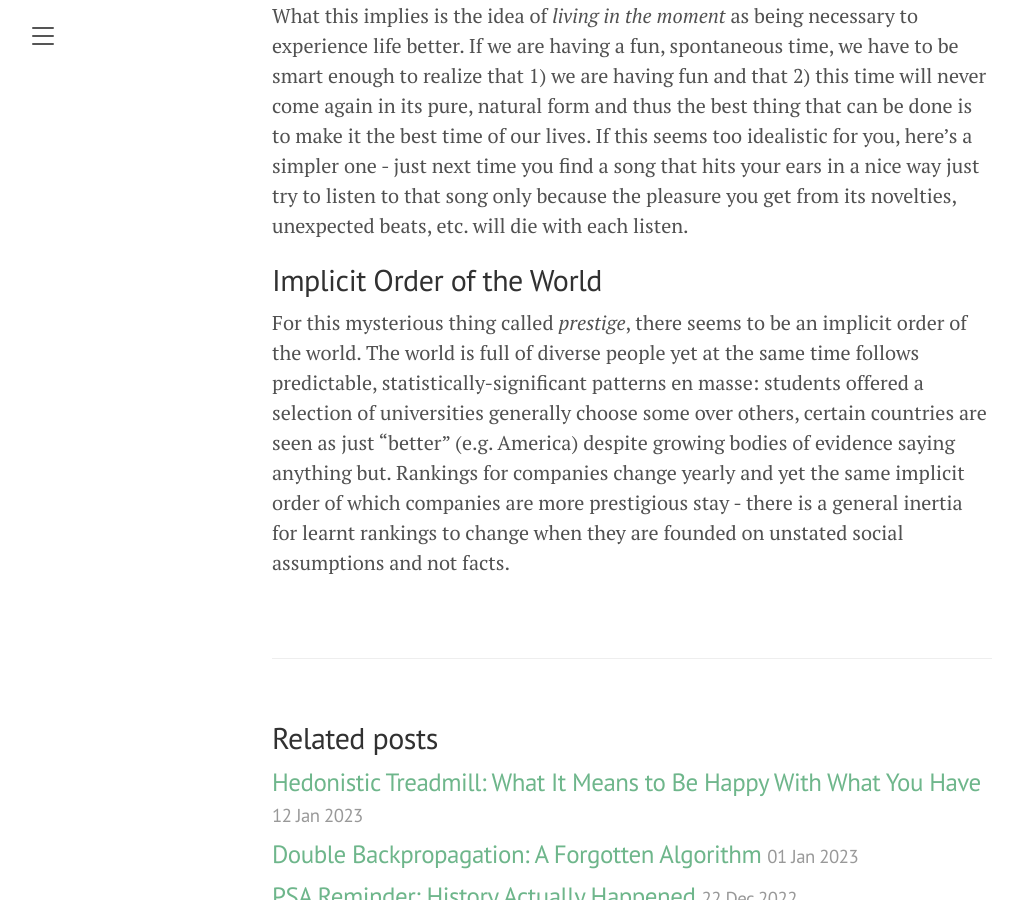
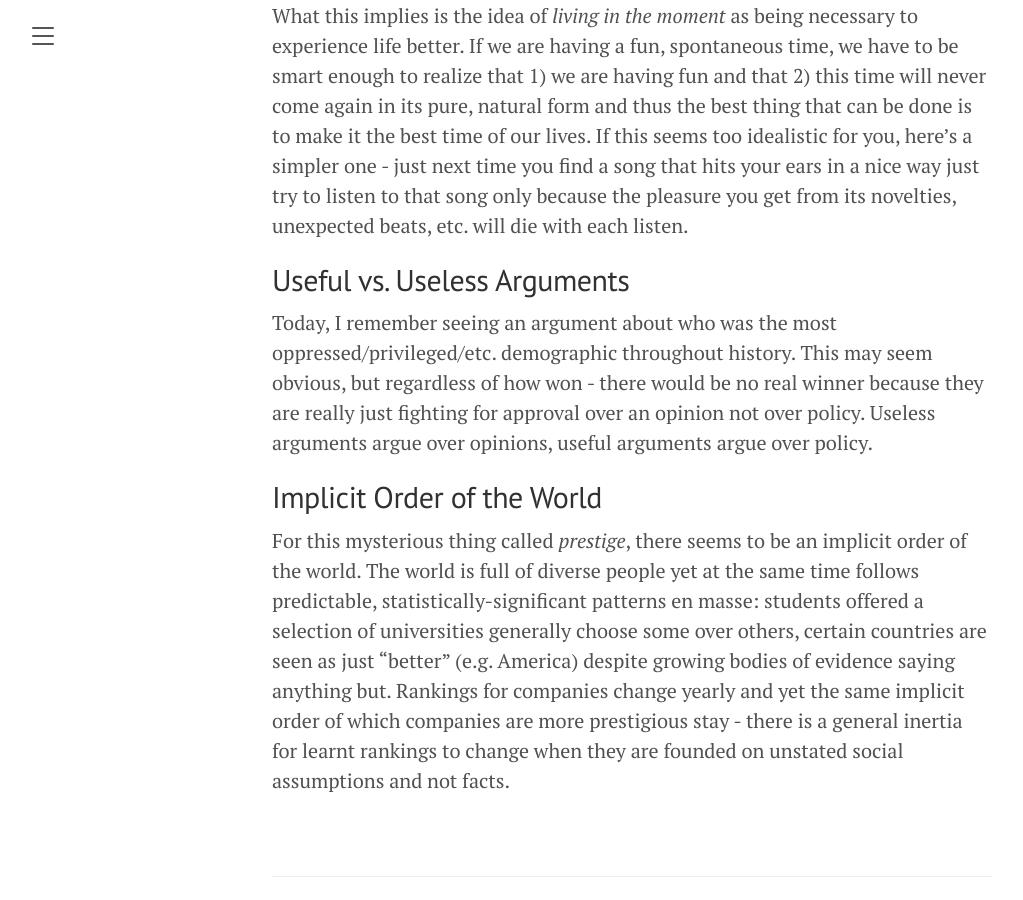
Before and after one commit to anish-lakkapragada/moments-of-clarity, a Jekyll site: the page built from _posts/2023-02-02-update.markdown, in a window 1280 px wide and 900 px high, scrolled down 825 px. Shown: the whole window, without its empty margins (8-1031 px from the left). Built offline with Jekyll 4.4.1, drawn with Linux system fonts in a browser that asks for light colours.

Commit message:
act time

```diff
--- a/_posts/2023-02-02-update.markdown
+++ b/_posts/2023-02-02-update.markdown
@@ -18,6 +18,9 @@ I remember when I was younger, visiting a beach in Europe. It was pretty fun to
 
 What this implies is the idea of *living in the moment* as being necessary to experience life better. If we are having a fun, spontaneous time, we have to be smart enough to realize that 1) we are having fun and that 2) this time will never come again in its pure, natural form and thus the best thing that can be done is to make it the best time of our lives. If this seems too idealistic for you, here's a simpler one - just next time you find a song that hits your ears in a nice way just try to listen to that song only because the pleasure you get from its novelties, unexpected beats, etc. will die with each listen.
 
+## Useful vs. Useless Arguments
+
+Today, I remember seeing an argument about who was the most oppressed/privileged/etc. demographic throughout history. This may seem obvious, but regardless of how won - there would be no real winner because they are really just fighting for approval over an opinion not over policy. Useless arguments argue over opinions, useful arguments argue over policy.
 
 ## Implicit Order of the World
 
```
